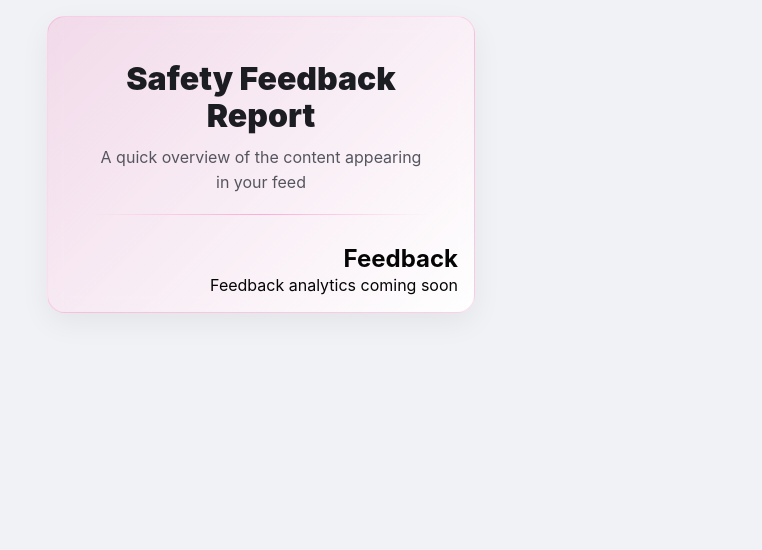
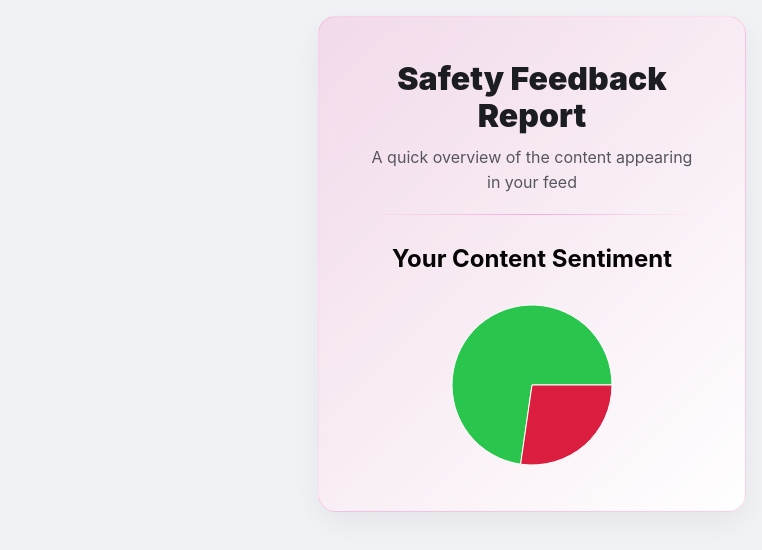
Before and after one commit to MayaAtwan/BeSafeHack5, a React (Vite) app in the folder Facebook_Mock/: page /feedback in a window 1280 px wide. Shown: the top 550 px of the page, without its empty margins (518-1280 px from the left). Built offline with nearby package versions, Linux system fonts and the light colour scheme.

Commit message:
Add: SentimentPieChart component to Feedback page

```diff
--- a/Facebook_Mock/pages/FeedbackPage.jsx
+++ b/Facebook_Mock/pages/FeedbackPage.jsx
@@ -1,12 +1,23 @@
 import FeedbackHeader from "../src/components/FeedbackHeader";
+import SentimentPieChart from "../src/components/SentimentPieChart";
 
 function FeedbackPage() {
+    const positiveCount = 120;
+    const negativeCount = 45;
+
+    const sentimentData = [
+    { label: "Positive", value: positiveCount, color: "#29c54dff" },
+    { label: "Negative", value: negativeCount, color: "#db1d40ff" },
+    ];
+
   return (
     <div style={styles.page }>
         <FeedbackHeader/>
+        <div>
+        <h2 style={{textAlign: "center"}}>Your Content Sentiment</h2>
+        <SentimentPieChart data={sentimentData} />
+        </div>
 
-      <h2>Feedback</h2>
-      <p>Feedback analytics coming soon</p>
     </div>
   );
 }
--- /dev/null
+++ b/Facebook_Mock/src/components/SentimentPieChart.jsx
@@ -0,0 +1,31 @@
+import {
+  PieChart,
+  Pie,
+  Tooltip,
+  Cell,
+  ResponsiveContainer,
+} from "recharts";
+
+export default function SentimentPieChart({ data }) {
+  return (
+    <div style={{ width: "100%", height: 220 }}>
+      <ResponsiveContainer>
+        <PieChart>
+          <Pie
+            data={data}
+            dataKey="value"
+            nameKey="label"
+            innerRadius={0}
+            outerRadius={80}
+            paddingAngle={0}
+          >
+            {data.map((entry, index) => (
+              <Cell key={index} fill={entry.color} />
+            ))}
+          </Pie>
+          <Tooltip />
+        </PieChart>
+      </ResponsiveContainer>
+    </div>
+  );
+}
--- a/package.json
+++ b/package.json
@@ -1,5 +1,6 @@
 {
   "dependencies": {
-    "react-router-dom": "^7.12.0"
+    "react-router-dom": "^7.12.0",
+    "recharts": "^3.6.0"
   }
 }
```
Also changed, not shown: 1 other file (tests, documents, lock files or other folders).
